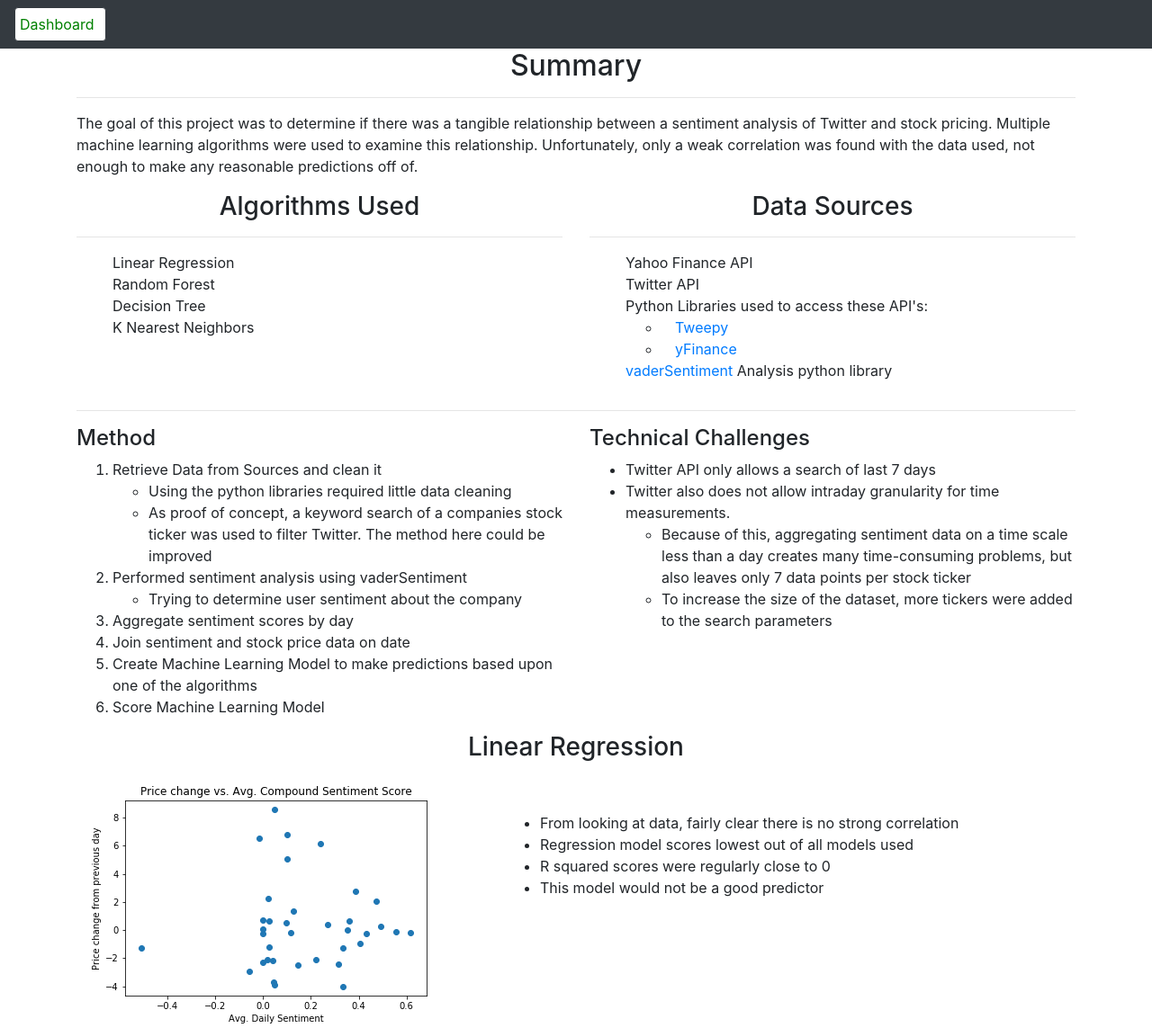
After one commit to KevinKillman/Predicting-stock-prices-using-sentiment-analysis, a Flask app: page /machine_learning in a window 1280 px wide. The commit adds this page. Shown: the whole page at 90% size. Run offline with Flask 2, Linux system fonts and the light colour scheme; some libraries are stand-ins or nearby versions.

Commit message:
final init

```diff
--- a/app.py
+++ b/app.py
@@ -9,12 +9,12 @@ from sqlalchemy import create_engine, inspect
 from sqlalchemy.ext.automap import automap_base
 from sqlalchemy.orm import Session
 
- # from config import sql_PASS, sql_USER, sql_HOST
+from config import sql_PASS, sql_USER, sql_HOST
 
 app = Flask(__name__)
 CORS(app)
 
-app.config['SQLALCHEMY_DATABASE_URI'] = os.environ.get('DATABASE_URL','')  #or f"postgres://{sql_USER}:{sql_PASS}@{sql_HOST}:5432/detlgil9o37p0"
+app.config['SQLALCHEMY_DATABASE_URI'] = os.environ.get('DATABASE_URL','')  or f"postgres://{sql_USER}:{sql_PASS}@{sql_HOST}:5432/stockDashboard_db"
 
 # Remove tracking modifications
 app.config['SQLALCHEMY_TRACK_MODIFICATIONS'] = False
@@ -35,9 +35,21 @@ def queryAPIstartEnd(ticker, s='1986-03-13', e='2020-12-14'):
 
     return yf.Ticker(ticker).history(start=s, end=e).reset_index(inplace=True).to_json(orient='records', date_format='iso')
 
+# def exceptionDF():
+#     tickers = ['AAPL', 'GME', 'AMC', 'MSFT']
+#     ticker_obj = yf.Tickers(tickers=tickers)
+#     full_df = pd.DataFrame(columns=['Ticker', 'Open', 'High', 'Low', 'Close', 'Volume', 'Dividends','Stock Splits'])
+#     for x in tickers:
+#         info = yf.Ticker(x)
+#         temp_df = info.history(period=)
+
 @app.route('/')
 def index():
     return render_template('index.html')
+
+@app.route('/machine_learning')
+def machine_learning():
+    return render_template('machine_learning.html')
 
 @app.route('/ticker=<string:ticker>')
 def tickerRoute(ticker):
@@ -65,7 +77,12 @@ def infoRoute(ticker):
 
 @app.route('/buildActive')
 def buildActive():
-    activeStock_df = pd.read_html('https://finance.yahoo.com/most-active')[0]
+    try:
+        activeStock_df = pd.read_html('https://finance.yahoo.com/most-active')[0]
+    except ValueError:
+        temp = pd.read_html('https://finance.yahoo.com/trending-tickers')[0]
+        temp = temp.iloc[range(0,5), range(0,6)]
+        return temp.to_json(orient='records')
     top5_df = activeStock_df.iloc[range(0,5), range(0,6)]
 
     return top5_df.to_json(orient='records', date_format='iso')
@@ -87,7 +104,10 @@ def pieChart(tickerString):
 
 @app.route('/buildsql')
 def buildSql():
-    top5_df = pd.read_html('https://finance.yahoo.com/most-active')[0]
+    try:
+        top5_df = pd.read_html('https://finance.yahoo.com/most-active')[0]
+    except ValueError:
+        top5_df = pd.read_html('https://finance.yahoo.com/trending-tickers')[0]
     search = ''
     searchList = []
     count = 0
--- /dev/null
+++ b/static/js/paging.js
@@ -0,0 +1,11 @@
+function redirectML(){
+    window.location.href='/machine_learning'
+};
+
+function redirectHOME(){
+    if (window.location.href == '/'){
+        console.log('yes')
+    }else{
+        window.location.href = '/'
+    }
+}
--- /dev/null
+++ b/templates/machine_learning.html
@@ -0,0 +1,121 @@
+<!DOCTYPE html>
+<html lang="en">
+<head>
+    <meta charset="UTF-8">
+    <meta name="viewport" content="width=device-width, initial-scale=1.0">
+    <title>Machine Learning</title>
+    <link rel="stylesheet" href="{{ url_for('static', filename='css/assets.css') }}">
+    <link rel="stylesheet" href="https://stackpath.bootstrapcdn.com/bootstrap/4.3.1/css/bootstrap.min.css" integrity="sha384-ggOyR0iXCbMQv3Xipma34MD+dH/1fQ784/j6cY/iJTQUOhcWr7x9JvoRxT2MZw1T" crossorigin="anonymous">
+
+</head>
+<body>
+    <nav class="navbar navbar-expand-lg navbar-dark bg-dark">
+        <button class="btn btn-dark navbar-nav" style="color:green; background-color: white; padding-left: 5px;"  onclick='redirectHOME()'>Dashboard</button>
+
+    </nav>
+
+    <div class="container">
+        <div class="row">
+            <div class="col-md-12" style="text-align: center;">
+                <h2 >Summary<h2>
+                <hr>
+            </div>
+        </div>
+        <div class="row">
+            <div class="col-md-12">
+                <p>The goal of this project was to determine if there was a tangible relationship between a sentiment analysis of Twitter and stock pricing. Multiple machine learning algorithms were used to examine this relationship. Unfortunately, only a weak correlation was found with the data used, not enough to make any reasonable predictions off of.</p>
+            </div>
+        </div>
+        <div class="row">
+            <div class="col-md-6">
+                <h3 style="text-align: center;">Algorithms Used</h3>
+                <hr>
+                <ul style="list-style: none;">
+                    <li>Linear Regression</li>
+                    <li>Random Forest</li>
+                    <li>Decision Tree</li>
+                    <li>K Nearest Neighbors</li>
+                </ul>
+            </div>
+            <div class="col-md-6">
+                <h3 style="text-align: center;">Data Sources</h3>
+                <hr>
+                <ul style="list-style: none;">
+                    <li>Yahoo Finance API</li>
+                    <li>Twitter API</li>
+                    <li>Python Libraries used to access these API's:</li>
+                    <ul style="text-indent: 15px;">
+                        <li><a href="https://www.tweepy.org/">Tweepy</a></li>
+                        <li><a href="https://pypi.org/project/yfinance/">yFinance</a></li>
+                    </ul>
+                    <li><a href="https://github.com/cjhutto/vaderSentiment">vaderSentiment</a> Analysis python library</li>
+                </ul>
+            </div>
+        </div>
+        <hr>
+        <div class='row'>
+            <div class="col-md-6">
+                <h4>Method</h4>
+                <ol>
+                    <li>Retrieve Data from Sources and clean it</li>
+                    <ul>
+                        <li>Using the python libraries required little data cleaning</li>
+                        <li>As proof of concept, a keyword search of a companies stock ticker was used to filter Twitter. The method here could be improved</li>
+                    </ul>
+                    <li>Performed sentiment analysis using vaderSentiment</li>
+                    <ul>
+                        <li>Trying to determine user sentiment about the company</li>
+                    </ul>
+                    <li>Aggregate sentiment scores by day</li>
+                    <li>Join sentiment and stock price data on date</li>
+                    <li>Create Machine Learning Model to make predictions based upon one of the algorithms</li>
+                    <li>Score Machine Learning Model</li>
+                </ol>
+            </div>
+            <div class="col-md-6">
+                <h4>Technical Challenges</h4>
+                <ul>
+                    <li>Twitter API only allows a search of last 7 days</li>
+                    <li>Twitter also does not allow intraday granularity for time measurements.</li>
+                    <ul>
+                        <li>Because of this, aggregating sentiment data on a time scale less than a day creates many time-consuming problems, but also leaves only 7 data points per stock ticker</li>
+                        <li>To increase the size of the dataset, more tickers were added to the search parameters</li>
+                    </ul>
+                </ul>
+            </div>
+        </div>
+        <div class="row">
+            <div class="col-md-12">
+                <h3 style="text-align: center;">Linear Regression</h3>
+            </div>
+        </div>
+        <div class="row">
+            <div class="col-md-3">
+                <img src="{{ url_for('static', filename='pics/scatter.png') }}">
+            </div>
+            <div class="col-md-2"></div>
+            <div class="col-md-7">
+                <br>
+                <br>
+                <ul>
+                    <li>From looking at data, fairly clear there is no strong correlation</li>
+                    <li>Regression model scores lowest out of all models used</li>
+                    <li>R squared scores were regularly close to 0</li>
+                    <li>This model would not be a good predictor</li>
+                </ul>
+            </div>
+        </div>
+    </div>
+
+
+    <script type="text/javascript" src="{{ url_for('static', filename='js/paging.js') }}"></script>
+
+
+    <!-- BootStrap Scripts -->
+    <script src="https://ajax.googleapis.com/ajax/libs/jquery/3.5.1/jquery.min.js"></script>
+    <script src="https://code.jquery.com/jquery-3.3.1.slim.min.js" integrity="sha384-q8i/X+965DzO0rT7abK41JStQIAqVgRVzpbzo5smXKp4YfRvH+8abtTE1Pi6jizo" crossorigin="anonymous"></script>
+    <script src="https://cdnjs.cloudflare.com/ajax/libs/popper.js/1.14.7/umd/popper.min.js" integrity="sha384-UO2eT0CpHqdSJQ6hJty5KVphtPhzWj9WO1clHTMGa3JDZwrnQq4sF86dIHNDz0W1" crossorigin="anonymous"></script>
+    <script src="https://stackpath.bootstrapcdn.com/bootstrap/4.3.1/js/bootstrap.min.js" integrity="sha384-JjSmVgyd0p3pXB1rRibZUAYoIIy6OrQ6VrjIEaFf/nJGzIxFDsf4x0xIM+B07jRM" crossorigin="anonymous"></script>
+
+</body>
+</html>
```
Also changed, not shown: static/js/app.js (+80 -29 lines), templates/index.html (+5 -4 lines), test-env/Code/test.py (added, +7 -0 lines), static/pics/bar.png (added), static/pics/scatter.png (added), static/pics/tree.png (added), static/pics/tree2.png (added), test-env/Code/scatter.png (added), 4 other files.
